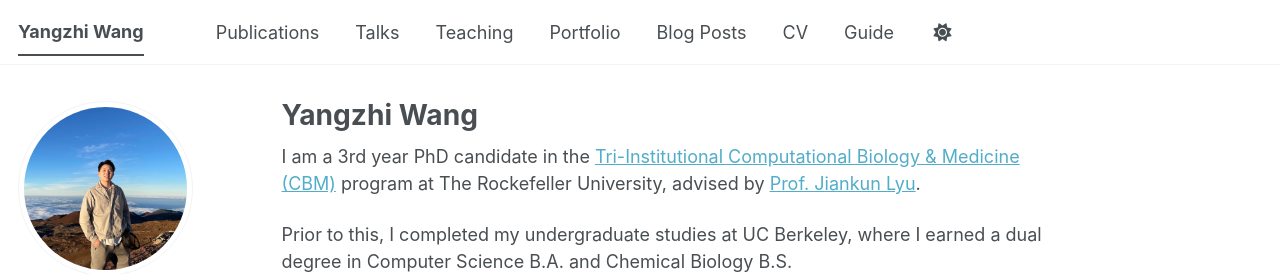
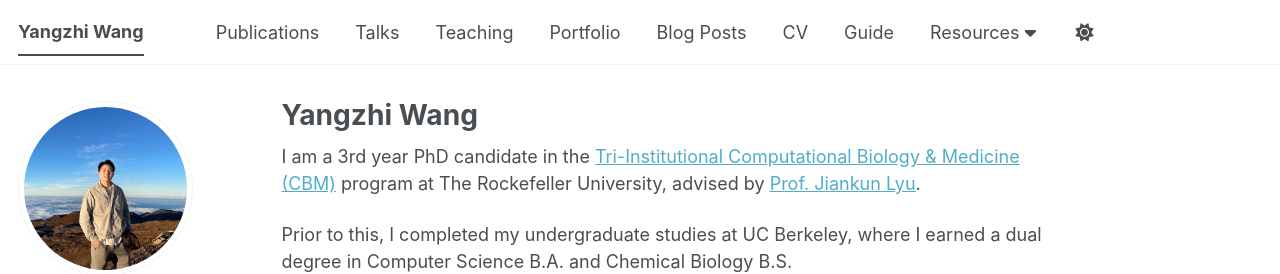
Before and after one commit to robby-wang/robby-wang.github.io, a Jekyll site: the page built from _pages/about.md, in a window 1280 px wide. Shown: the top 274 px of the page. Built offline with Jekyll 4.4.1, drawn with Linux system fonts in a browser that asks for light colours; some web fonts are replaced; a script bundle is joined from its source files by our own code; library files that are not in the unit come from our copies.

Commit message:
Add Resources hover dropdown linking to chemical group pKa page
Co-Authored-By: Claude Sonnet 5.5 <noreply@anthropic.com>

```diff
--- a/_data/navigation.yml
+++ b/_data/navigation.yml
@@ -31,3 +31,8 @@ main:
 
   - title: "Guide"
     url: /markdown/
+
+  - title: "Resources"
+    children:
+      - title: "Chemical Group pKa"
+        url: /chemical-group-pka/
--- a/_includes/masthead.html
+++ b/_includes/masthead.html
@@ -14,9 +14,20 @@
             {% else %}
               {% assign domain = base_path %}
             {% endif %}
+            {% if link.children %}
+            <li class="masthead__menu-item has-dropdown">
+              <a href="#" aria-haspopup="true">{{ link.title }} <i class="fa-solid fa-caret-down" aria-hidden="true"></i></a>
+              <ul class="dropdown-menu">
+                {% for child in link.children %}
+                  <li><a href="{{ base_path }}{{ child.url }}">{{ child.title }}</a></li>
+                {% endfor %}
+              </ul>
+            </li>
+            {% else %}
             <li class="masthead__menu-item {% if page.url contains link.url and link.url != '/' %}selected{% endif %}">
               <a href="{{ domain }}{{ link.url }}">{{ link.title }}</a>
             </li>
+            {% endif %}
           {% endfor %}
           <li id="theme-toggle" class="masthead__menu-item persist tail">
             <a role="button" aria-labelledby="theme-icon"><i id="theme-icon" class="fa-solid fa-sun" aria-hidden="true" title="toggle theme"></i></a>
--- a/_sass/layout/_navigation.scss
+++ b/_sass/layout/_navigation.scss
@@ -442,3 +442,59 @@
     }
   }
 }
+
+
+/* Hover dropdown in the masthead */
+.greedy-nav {
+  .has-dropdown {
+    position: relative;
+
+    .dropdown-menu {
+      display: none;
+      position: absolute;
+      top: 100%;
+      left: 0;
+      min-width: 12rem;
+      margin: 0;
+      padding: 5px;
+      list-style: none;
+      border: 1px solid var(--global-border-color);
+      border-radius: $border-radius;
+      background: var(--global-bg-color);
+      box-shadow: 0 0 10px rgba(#000, 0.25);
+      z-index: 100;
+
+      li {
+        display: block;
+      }
+
+      a {
+        margin: 0;
+        padding: 10px 20px;
+        white-space: nowrap;
+        font-size: $type-size-5;
+
+        &:before {
+          display: none;
+        }
+
+        &:hover {
+          background: var(--global-border-color);
+        }
+      }
+    }
+
+    &:hover .dropdown-menu,
+    &:focus-within .dropdown-menu {
+      display: block;
+    }
+  }
+
+  .hidden-links .has-dropdown .dropdown-menu {
+    display: block;
+    position: static;
+    border: 0;
+    box-shadow: none;
+    padding: 0 0 0 10px;
+  }
+}
```
